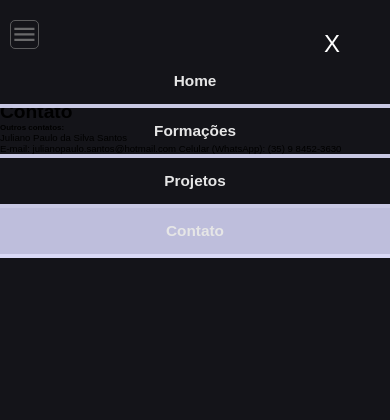
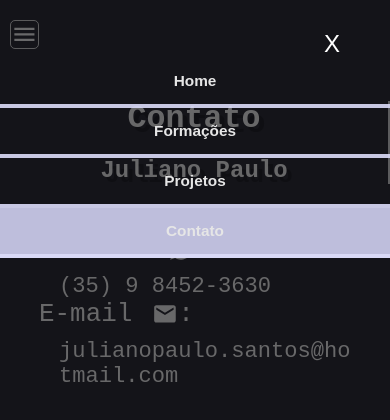
Before and after one commit to julianopaulos/meu-portifolio, a React (Create React App) app: page /contact in a window 390 px wide. Shown: the top 420 px of the page. Built offline with nearby package versions, Linux system fonts and the light colour scheme.

Commit message:
Estilizando a parte mobile da página de contato

```diff
--- a/src/pages/Contact/index.tsx
+++ b/src/pages/Contact/index.tsx
@@ -1,19 +1,25 @@
-import React, { useEffect } from 'react'
+import React, { useEffect } from 'react';
+import * as Icons from '@material-ui/icons';
+
 import './style.css';
+
 export default function Contact() {
     useEffect(()=>{document.title="Contato"},[]);
     return (
-        <div className="container content" id="contato" data-spy="scroll" data-target="#barraNavegacao">
-            <h1>Contato</h1>
-            <div className="container">
-                <div className="row">
-                    <div className="">
-                        <h5>Outros contatos:</h5>
-                        <div className="dados">
-                            Juliano Paulo da Silva Santos<br/>
-                            E-mail: julianopaulo.santos@hotmail.com
-                            Celular (WhatsApp): (35) 9 8452-3630
-                        </div>
+        <div className="container">
+            <div className="contact">
+                <div className="presentation typewriter-effect anim-typewriter">
+                    <span>Contato</span>
+                    <span>Juliano Paulo</span>
+                </div>
+                <div className="content">
+                    <div className="whatsapp-section">
+                        <span>Celular <Icons.WhatsApp/>:</span>
+                        <span>(35) 9 8452-3630</span>
+                    </div>
+                    <div className="email-section">
+                        <span>E-mail <Icons.Email/>:</span>
+                        <span>julianopaulo.santos@hotmail.com</span>
                     </div>
                 </div>
             </div>
--- a/src/pages/Contact/style.css
+++ b/src/pages/Contact/style.css
@@ -0,0 +1,59 @@
+.contact
+{
+    font-family: 'Courier New', Courier, monospace;
+    width: 100vw;
+    display: flex;
+    align-items: center;
+    justify-content: center;
+    flex-direction: column;
+    color: rgba(250,250,250,.8);
+}
+.contact .presentation
+{
+    display: flex;
+    align-items: center;
+    justify-content: center;
+    flex-direction: column;
+    width: 100vw;
+    font-weight: 600;
+    text-align: center;
+    font-size:2rem;
+    font-size: 3.3rem;
+    text-shadow: 5px 5px 0 rgba(0,0,0,.23);
+}
+.contact .presentation span:last-child
+{
+    font-size:2.5rem;
+    margin-top:20px;
+}
+.contact .content
+{
+    width: 80vw;
+    display: flex;
+    flex-direction: column;
+    margin-top: 50px;
+}
+.whatsapp-section, .email-section
+{
+    display: flex;
+    flex-direction: column;
+}
+.whatsapp-section span, .email-section span
+{
+    display: flex;
+    align-items: center;
+    font-size:2.3rem;
+    word-break: break-all;
+    margin-left:20px;
+}
+.whatsapp-section span:first-child, .email-section span:first-child
+{
+    margin-left:0;
+    font-size:2.7rem;
+    margin-bottom:10px;
+}
+.whatsapp-section span .MuiSvgIcon-root, .email-section span .MuiSvgIcon-root
+{
+    font-size:2.7rem;
+    margin-left:20px;
+}
```
